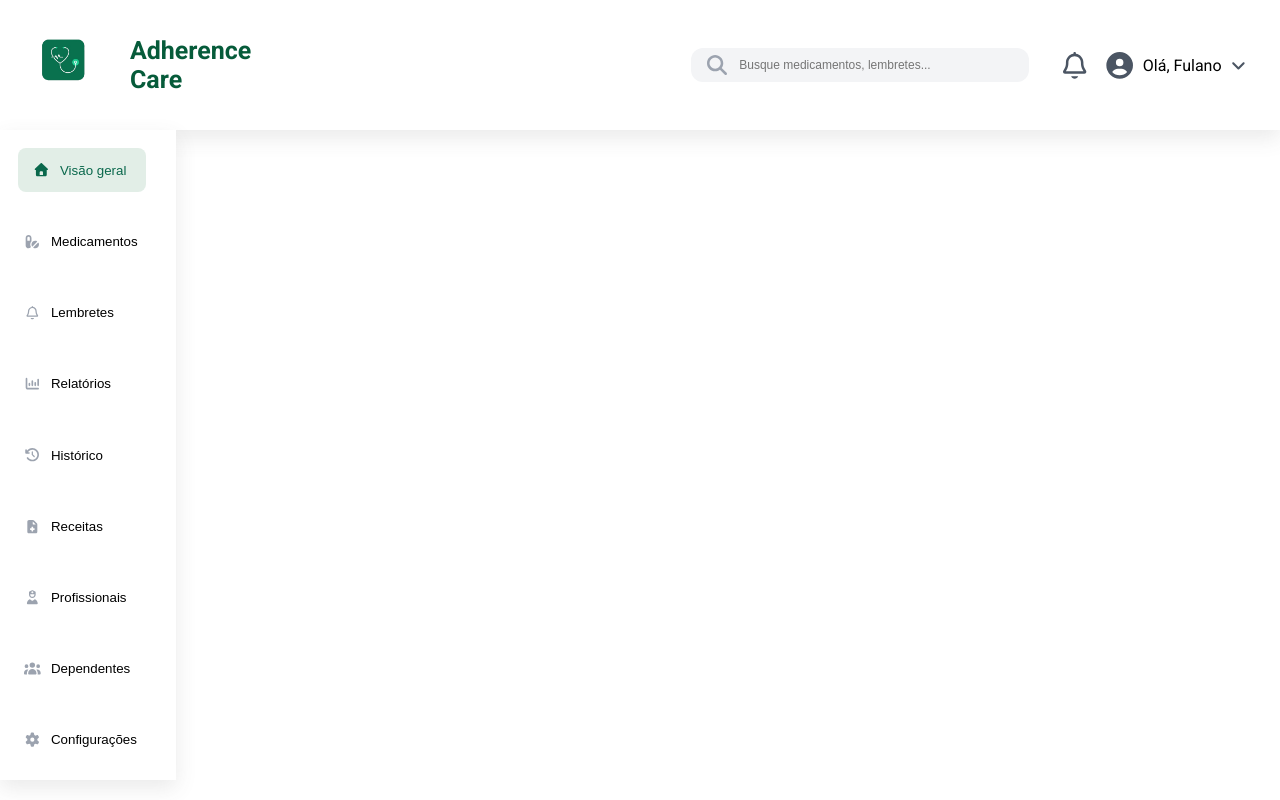
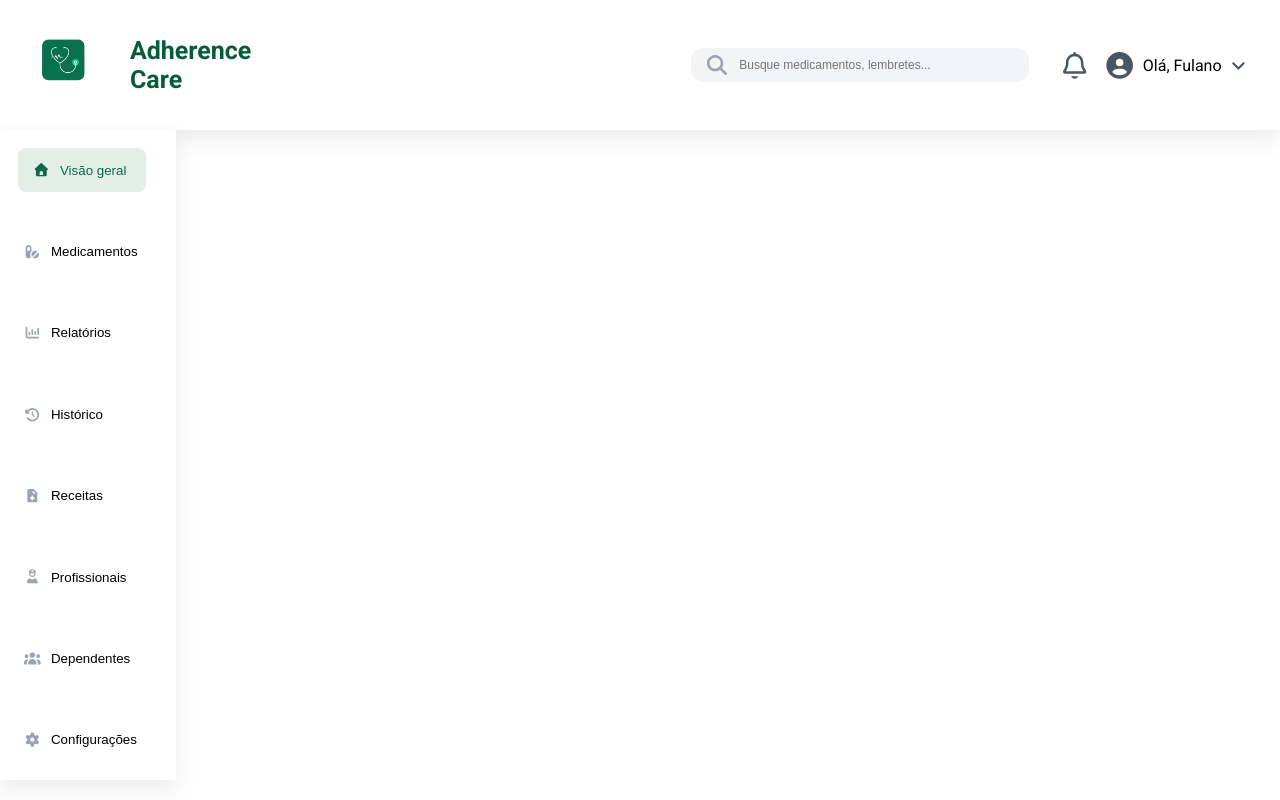
Before and after one commit to bianca01moreira/TCC, a React (Vite) app in the folder FRONT_TCC/: page / in a window 1280 px wide. Both pictures are taken after a click on the button "Enviar". Built offline with nearby package versions, Linux system fonts and the light colour scheme.

Commit message:
comentei um botão por enquanto

```diff
--- a/FRONT_TCC/src/Paginas/MenuLateral.jsx
+++ b/FRONT_TCC/src/Paginas/MenuLateral.jsx
@@ -43,13 +43,13 @@ function MenuLateral() {
                     >
                         {<FontAwesomeIcon icon="fa-solid fa-pills" className="iconeMenu" />}
                     </Botoes>
-                    <Botoes
+                    {/* <Botoes
                         titulo="Lembretes"
                         ativo={botaoAtivo === "Lembretes"}
                         onClick={() => setBotaoAtivo("Lembretes")}
                     >
                         {<FontAwesomeIcon icon="fa-regular fa-bell" className="iconeMenu" />}
-                    </Botoes>
+                    </Botoes> */}
                     <Botoes
                         titulo="Relatórios"
                         ativo={botaoAtivo === "Relatorios"}
```
